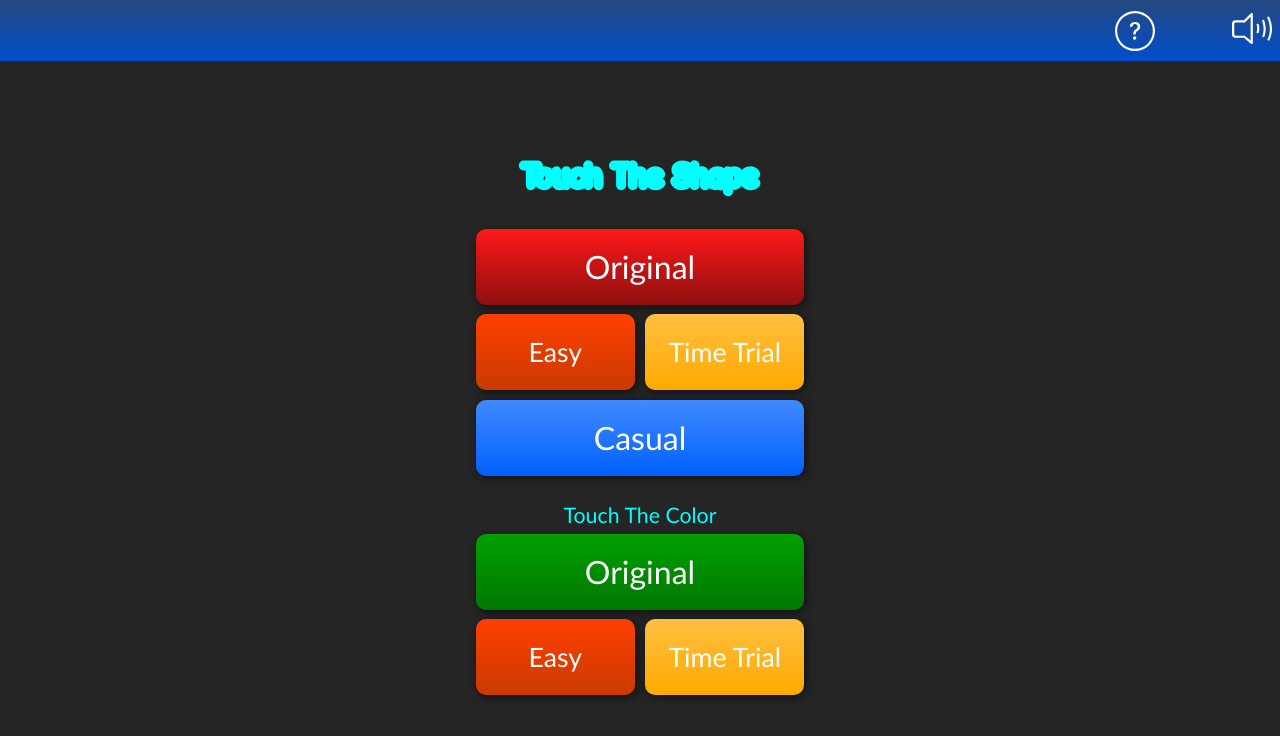
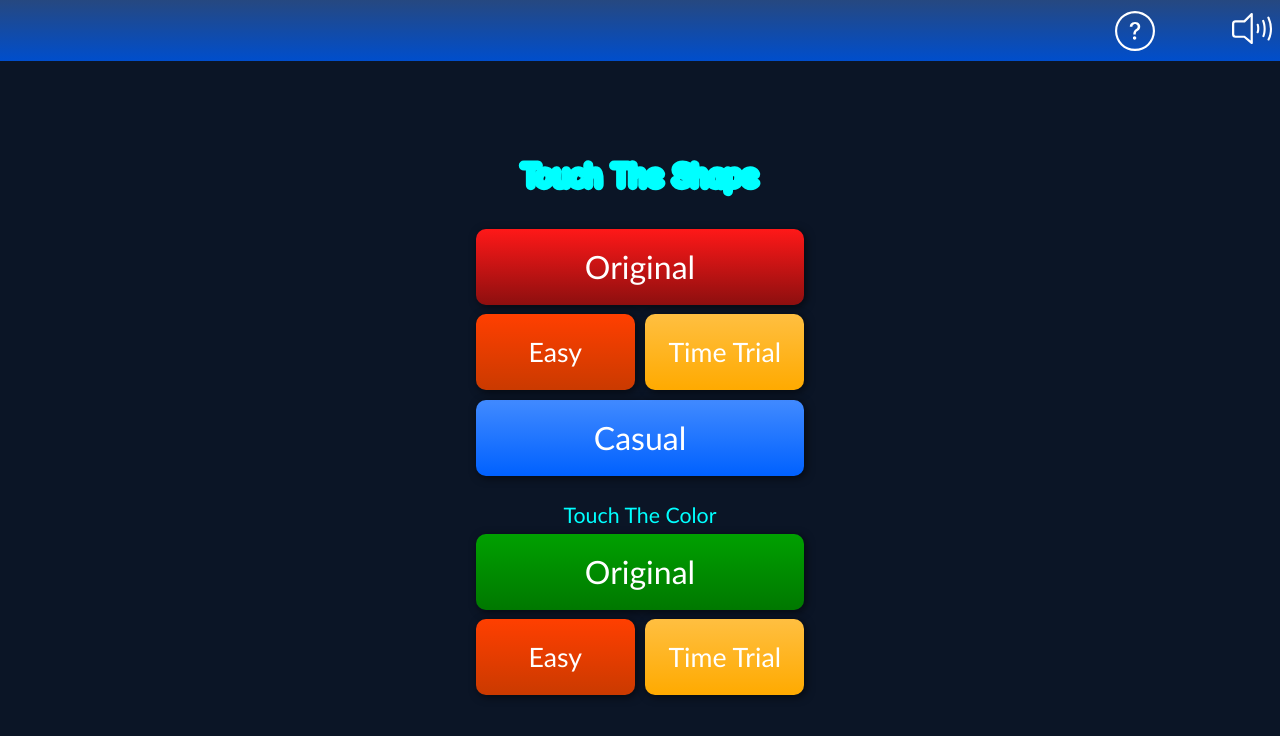
Before and after one commit to paulz-nz/TouchTheShape, a plain HTML site: page index.html in a window 1280 px wide. Drawn offline with Linux system fonts and the light colour scheme.

Commit message:
Update default.css

```diff
--- a/css/default.css
+++ b/css/default.css
@@ -19,7 +19,7 @@ body {
 }
 
 .dark-theme {
-    background-color: #252525;
+    background-color: #0b1526;
     color: aqua;
 }
 .dark-theme .banner {
```
